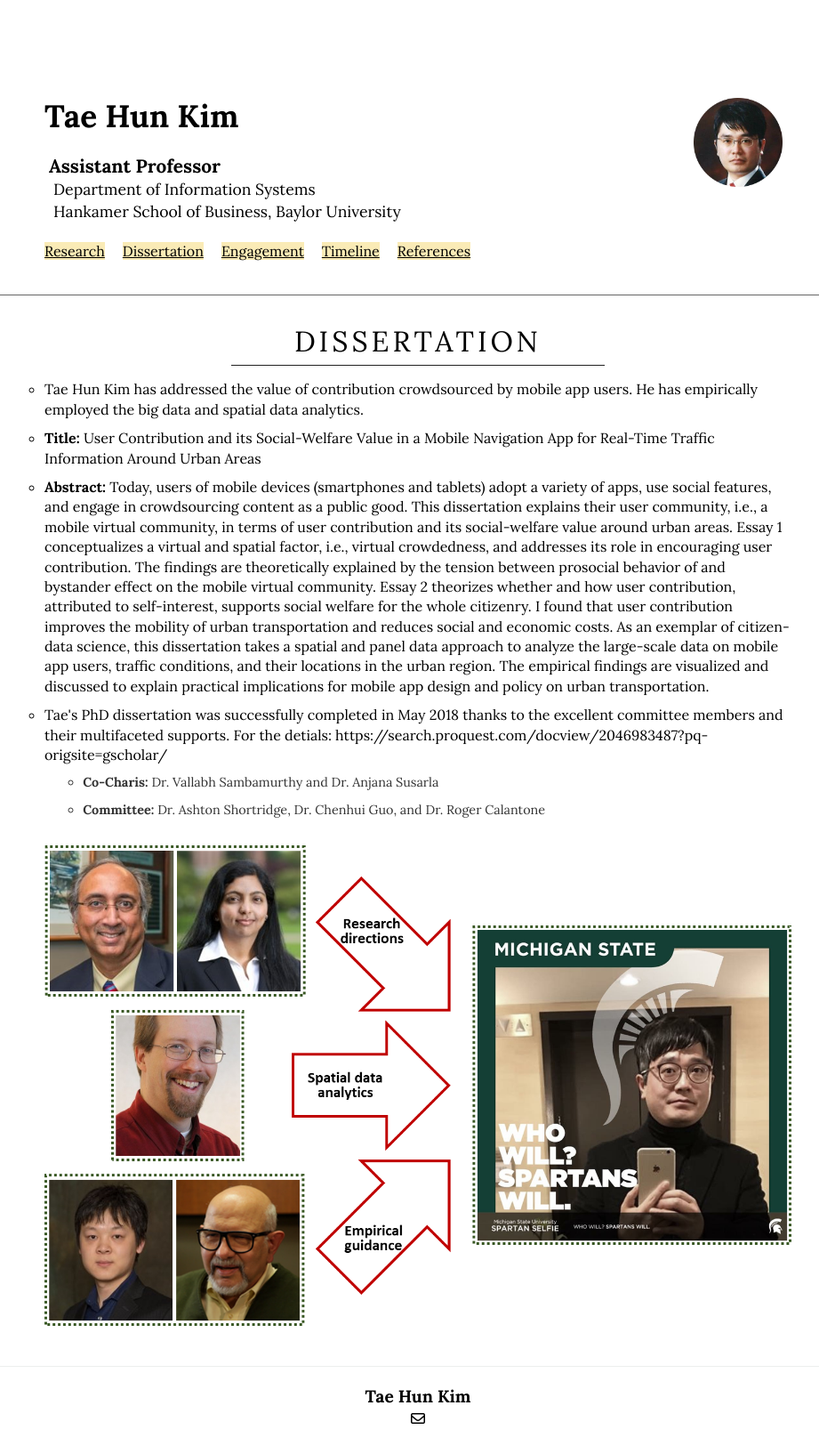
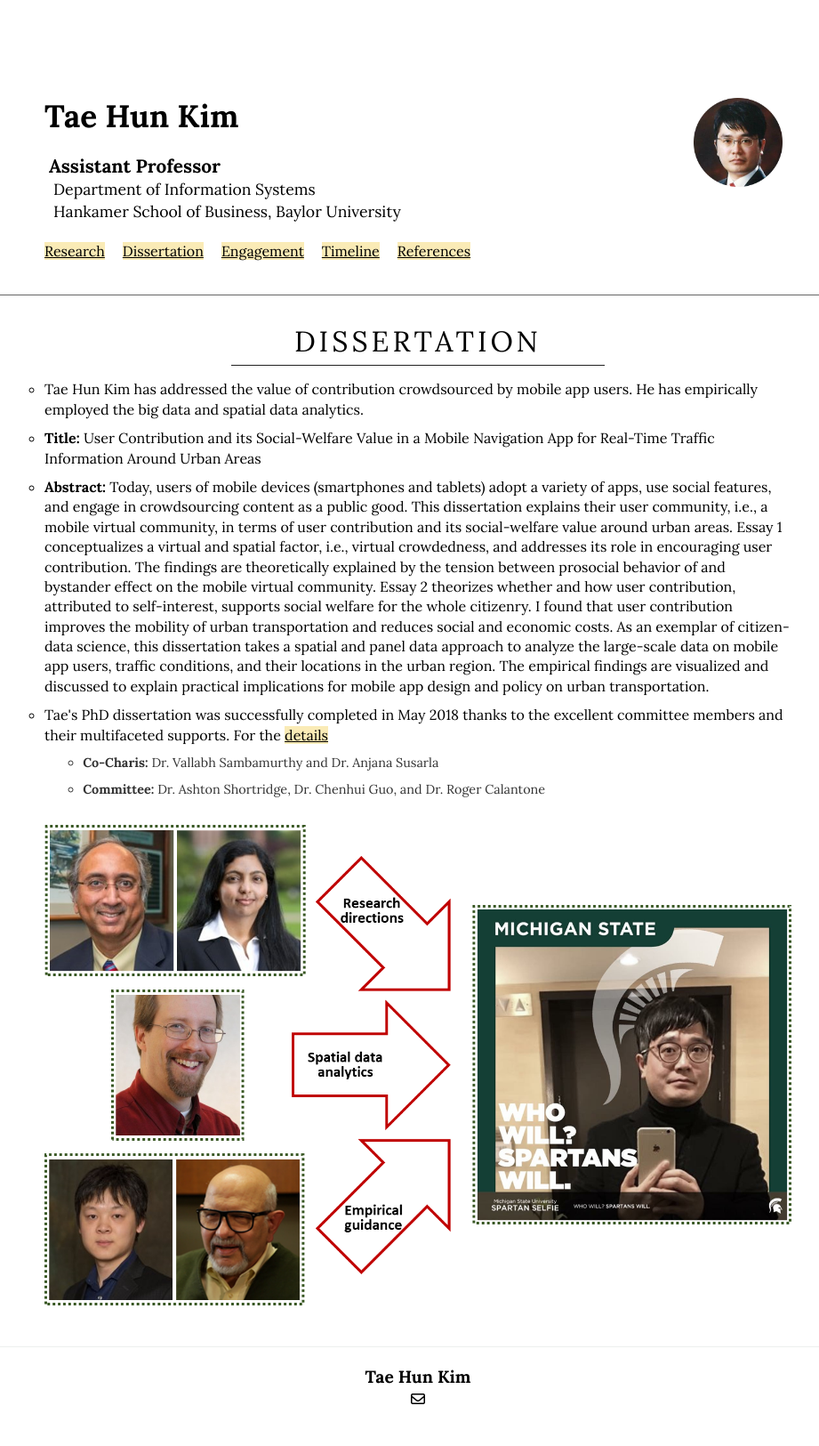
Before and after one commit to istaehun/taehun, a Jekyll site: the page built from dissertation.html, in a window 1280 px wide. Shown: the whole page at 89% size, without its empty margins (170-1091 px from the left). Built offline with Jekyll 4.4.1, drawn with Linux system fonts in a browser that asks for light colours; nearby versions of some CDN libraries; after the commit the page ends 1603 px from its top, so only the background shows below that.

Commit message:
Update phd-dissertation.yml

```diff
--- a/_data/phd-dissertation.yml
+++ b/_data/phd-dissertation.yml
@@ -2,7 +2,7 @@
   - "Tae Hun Kim has addressed the value of contribution crowdsourced by mobile app users. He has empirically employed the big data and spatial data analytics."
   - "<strong>Title:</strong> User Contribution and its Social-Welfare Value in a Mobile Navigation App for Real-Time Traffic Information Around Urban Areas"
   - "<strong>Abstract:</strong> Today, users of mobile devices (smartphones and tablets) adopt a variety of apps, use social features, and engage in crowdsourcing content as a public good. This dissertation explains their user community, i.e., a mobile virtual community, in terms of user contribution and its social-welfare value around urban areas. Essay 1 conceptualizes a virtual and spatial factor, i.e., virtual crowdedness, and addresses its role in encouraging user contribution. The findings are theoretically explained by the tension between prosocial behavior of and bystander effect on the mobile virtual community. Essay 2 theorizes whether and how user contribution, attributed to self-interest, supports social welfare for the whole citizenry. I found that user contribution improves the mobility of urban transportation and reduces social and economic costs. As an exemplar of citizen-data science, this dissertation takes a spatial and panel data approach to analyze the large-scale data on mobile app users, traffic conditions, and their locations in the urban region. The empirical findings are visualized and discussed to explain practical implications for mobile app design and policy on urban transportation."
-  - "Tae's PhD dissertation was successfully completed in May 2018 thanks to the excellent committee members and their multifaceted supports. For the detials: https://search.proquest.com/docview/2046983487?pq-origsite=gscholar/"
+  - "Tae's PhD dissertation was successfully completed in May 2018 thanks to the excellent committee members and their multifaceted supports. For the <a href='https://search.proquest.com/docview/2046983487?pq-origsite=gscholar' target='_blank'>details</a>"
 members:
   - "<strong>Co-Charis:</strong> Dr. Vallabh Sambamurthy and Dr. Anjana Susarla"
   - "<strong>Committee:</strong> Dr. Ashton Shortridge, Dr. Chenhui Guo, and Dr. Roger Calantone"
```
